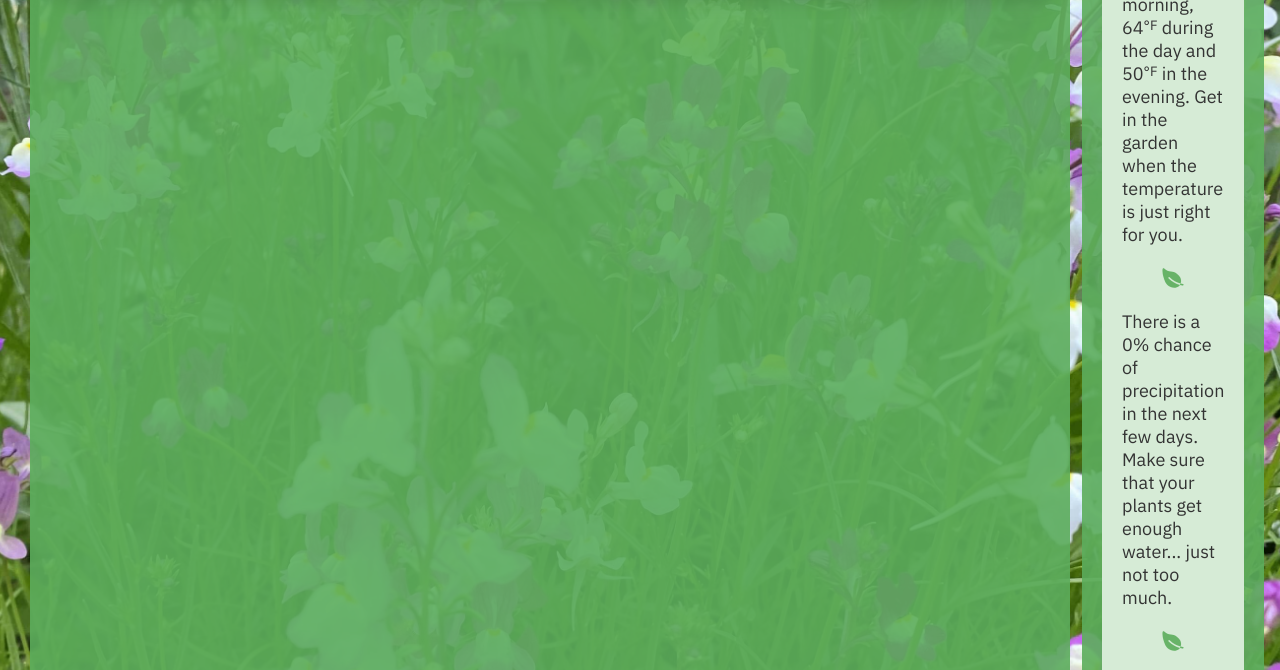
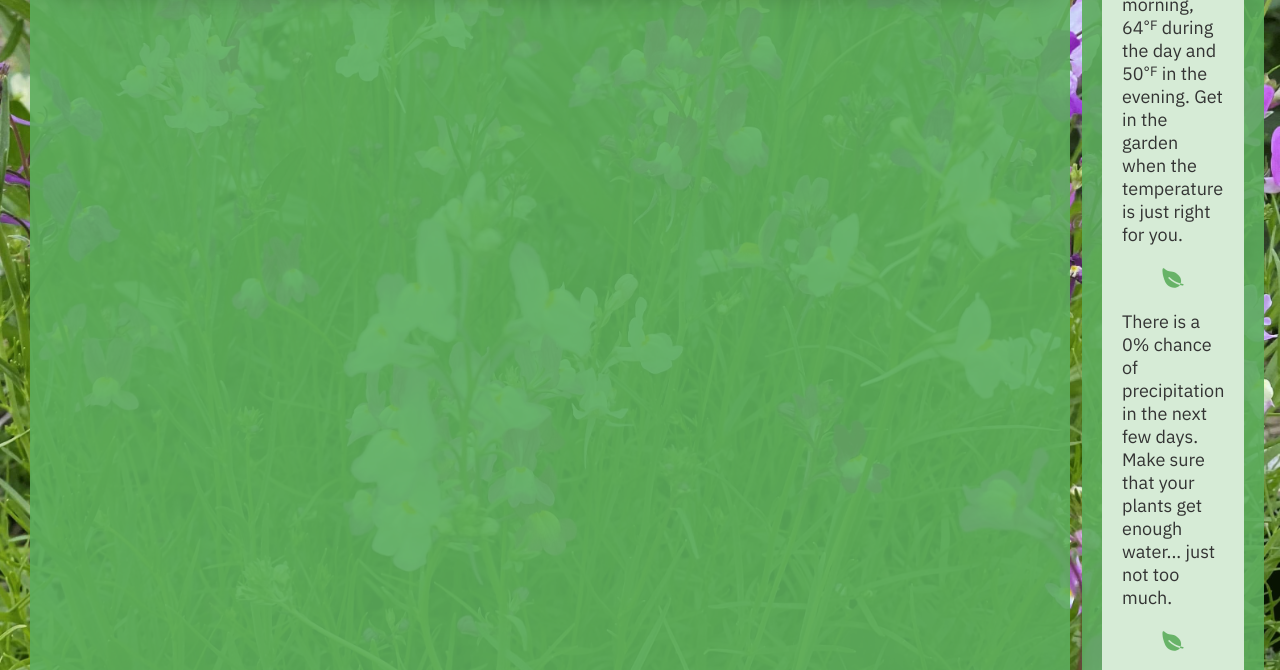
Before and after one commit to bryturner/Garden-Weather-AQI-v2, a plain HTML site: page index.html in a window 1280 px wide. Shown: the part 259-929 px from the top of the page. Drawn offline with nearby package versions, Linux system fonts and the light colour scheme; a script that the page names is missing.

Commit message:
changed background to fixed

```diff
--- a/style.css
+++ b/style.css
@@ -16,9 +16,9 @@ html {
 body {
   background-image: url(./img/flowers.jpg);
   font-weight: 500;
-  background-repeat: repeat;
   background-size: cover;
-  background-position: top;
+  background-position: top left;
+  background-attachment: fixed;
   font-family: 'IBM Plex Sans', sans-serif;
   overflow-x: hidden;
   color: #333;
```
